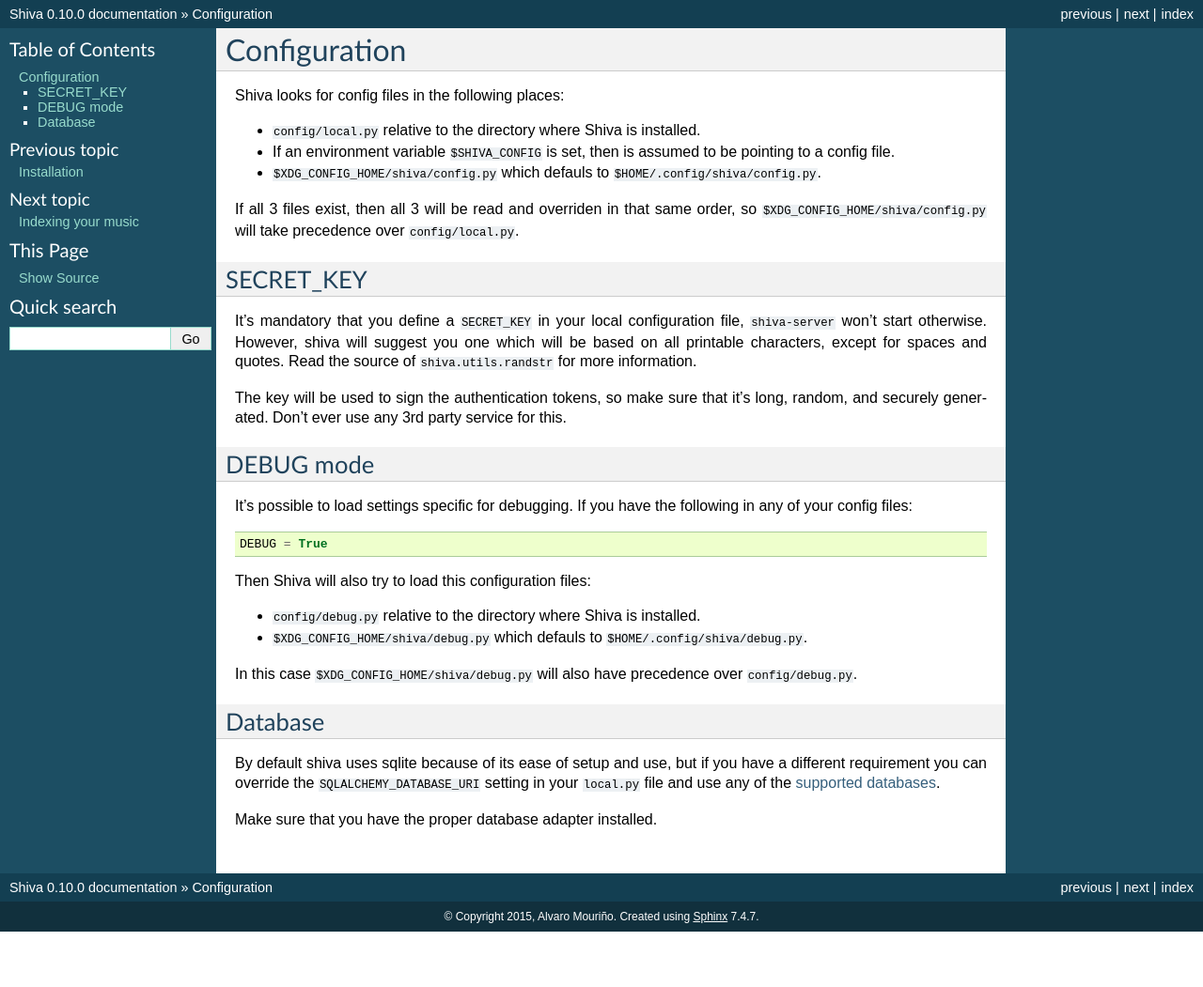
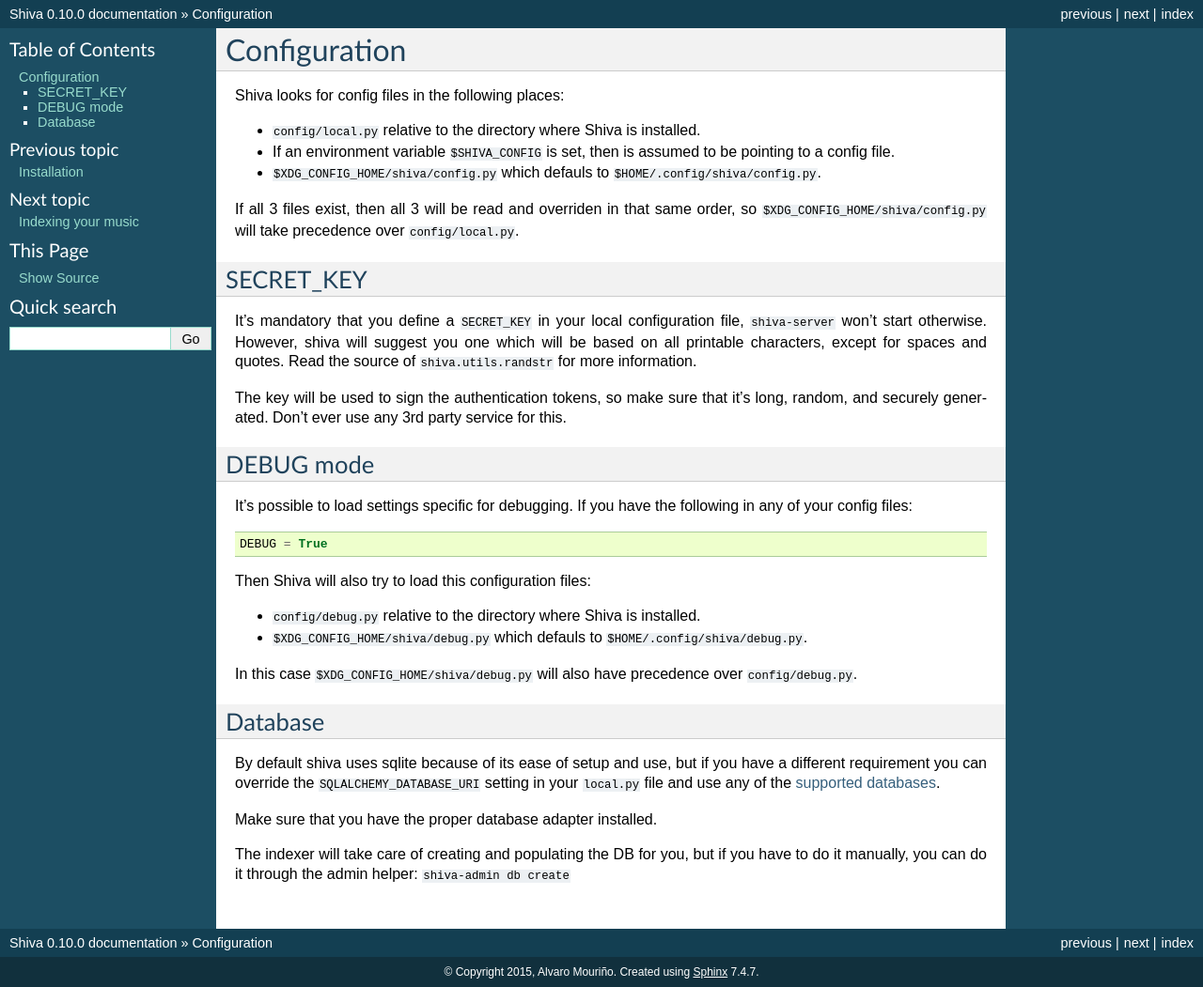
Before and after one commit to tooxie/shiva-server, a Sphinx documentation site: the page built from docs/configuration.rst, in a window 1280 px wide. Shown: the whole page at 94% size. Built offline with Sphinx 7.4.7, drawn with Linux system fonts in a browser that asks for light colours; before the commit the page ends 992 px from its top, so only the background shows below that.

Commit message:
Added `shiva-admin db create` command

```diff
--- a/docs/admin.rst
+++ b/docs/admin.rst
@@ -8,5 +8,6 @@
 * ``user activate <email_or_id>``
 * ``user deactivate <email_or_id>``
 * ``user delete <email_or_id>``
+* ``db create``
 
 For more information run ``shiva-admin --help``.
--- a/docs/configuration.rst
+++ b/docs/configuration.rst
@@ -56,3 +56,7 @@
 <http://docs.sqlalchemy.org/en/rel_0_5/dbengine.html#supported-databases>`_.
 
 Make sure that you have the proper database adapter installed.
+
+The indexer will take care of creating and populating the DB for you, but if
+you have to do it manually, you can do it through the admin helper:
+``shiva-admin db create``
```
Also changed, not shown: 1 other file.
